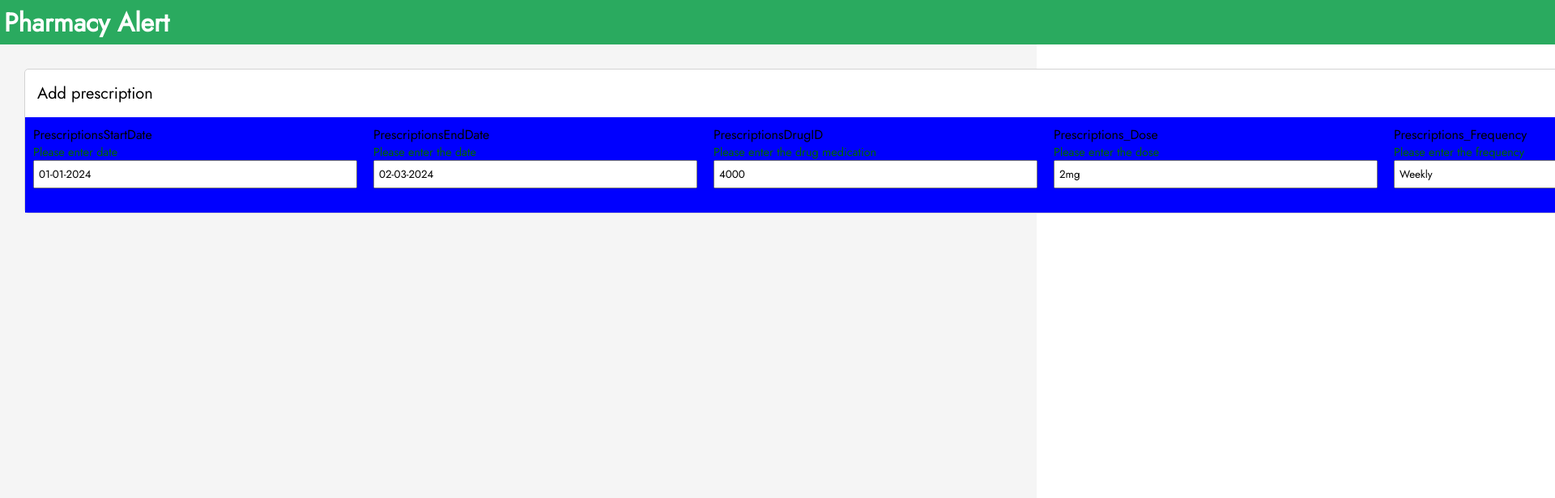
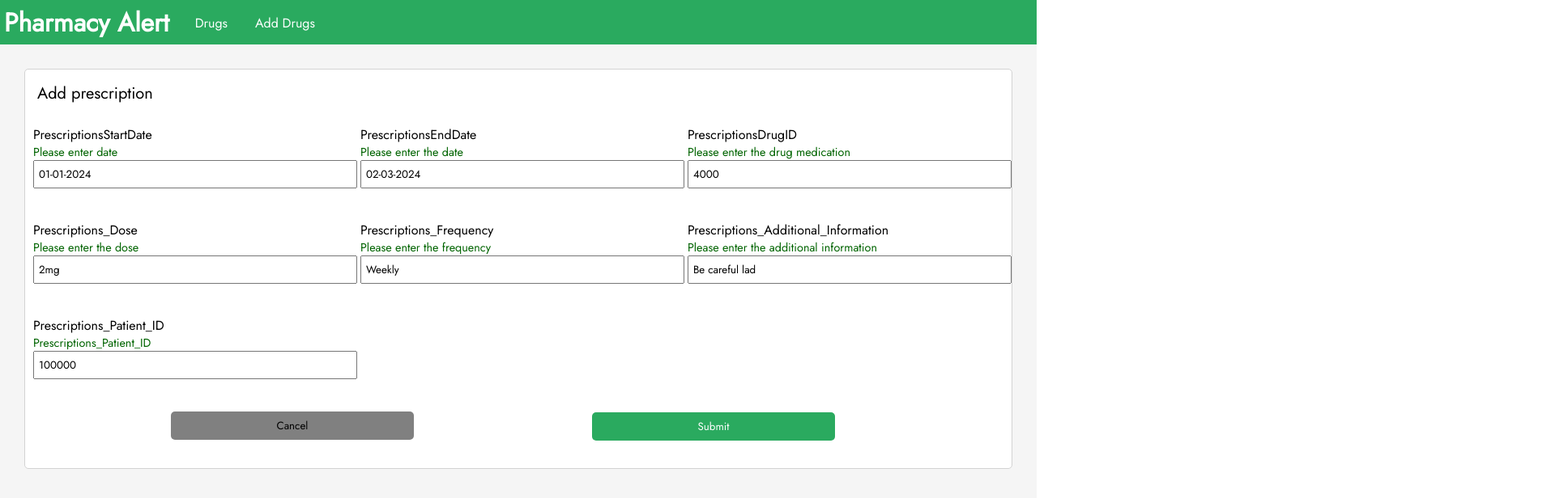
Before and after one commit to Mihir42/React-Pharmacy-Alert, a React (Vite) app: page /addPrescription in a window 1280 px wide. Shown: the top 616 px of the page at 81% size, 1920 px wide, since content can reach past the window. Built offline with nearby package versions, Linux system fonts and the light colour scheme; no server answers.

Commit message:
Refactoring complete (#6)

```diff
--- a/src/components/UI/LargeCard.scss
+++ b/src/components/UI/LargeCard.scss
@@ -2,7 +2,11 @@ div.large-card {
   border: solid lightgrey 1px;
   border-radius: 5px;
   background-color: white;
-  max-width: 100%;
+}
+
+div.large-container {
+  max-width: 1250px;
+  display: grid;
 }
 
 div.large-title {
--- a/src/components/entity/drugs/DrugForm.scss
+++ b/src/components/entity/drugs/DrugForm.scss
@@ -16,7 +16,7 @@ button.submitButton {
   border-radius: 5px;
   position: relative;
   margin-bottom: 10px;
-  left: 400px;
+  left: 700px;
 }
 
 button.cancelButton {
@@ -27,4 +27,5 @@ button.cancelButton {
   position: relative;
   background-color: gray;
   border-radius: 5px;
+  top: 35px;
 }
--- a/src/components/entity/prescriptions/PrescriptionForm.jsx
+++ b/src/components/entity/prescriptions/PrescriptionForm.jsx
@@ -192,12 +192,19 @@ function PrescriptionForm({
             onChange={handleChange}
           />
         </FormItem>
+      </form>
 
-        <button type="submit" value="cancel" onClick={handleCancel}>
+      <button
+        className="prescriptionCancelButton"
+        type="submit"
+        value="cancel"
+        onClick={handleCancel}
+      >
         Cancel
       </button>
 
       <button
+        className="prescriptionSubmitButton"
         type="submit"
         form="prescriptionForm"
         value="submit"
@@ -205,7 +212,6 @@ function PrescriptionForm({
       >
         Submit
       </button>
-      </form>
     </LargeCard>
   );
 }
--- a/src/components/entity/prescriptions/PrescriptionForm.scss
+++ b/src/components/entity/prescriptions/PrescriptionForm.scss
@@ -1,6 +1,33 @@
 form.borderFormPrescriptions {
   display: flex;
+  flex-wrap: wrap;
   flex-direction: row;
-  flex-wrap: inherit;
-  background-color: blue;
 }
+
+form.borderFormPrescriptions > div.FormItem {
+  flex: 0 0 auto;
+  margin-right: 2px;
+  width: 33%;
+}
+
+button.prescriptionSubmitButton {
+  padding: 8px;
+  width: 300px;
+  color: white;
+  border-radius: 5px;
+  position: relative;
+  bottom: 34px;
+  left: 700px;
+  background-color: #2aaa5f;
+}
+
+button.prescriptionCancelButton {
+  padding: 8px;
+  width: 300px;
+  margin-top: 10px;
+  color: black;
+  left: 180px;
+  position: relative;
+  background-color: gray;
+  border-radius: 5px;
+}
--- a/src/components/layouts/Header.jsx
+++ b/src/components/layouts/Header.jsx
@@ -17,6 +17,9 @@ function Header(props) {
       <NavLink className="link" to={props.link2}>
         {props.header2}
       </NavLink>
+      <NavLink className="link" to={props.link3}>
+        {props.header3}
+      </NavLink>
     </header>
   );
 }
@@ -26,6 +29,8 @@ Header.propTypes = {
   link1: PropTypes.string,
   header2: PropTypes.string,
   link2: PropTypes.string,
+  header3: PropTypes.string,
+  link3: PropTypes.string,
 };
 
 export default Header;
--- a/src/components/layouts/Layout.jsx
+++ b/src/components/layouts/Layout.jsx
@@ -18,6 +18,8 @@ function Layout(props) {
         link1={props.link1}
         header2={props.header2}
         link2={props.link2}
+        header3={props.header3}
+        link3={props.link3}
       />
       <main> {props.children}</main>
     </div>
@@ -30,6 +32,8 @@ Layout.propTypes = {
   link1: PropTypes.string,
   header2: PropTypes.string,
   link2: PropTypes.string,
+  header3: PropTypes.string,
+  link3: PropTypes.string,
 };
 
 export default Layout;
--- a/src/components/layouts/Layout.scss
+++ b/src/components/layouts/Layout.scss
@@ -7,6 +7,7 @@ div#root {
 
 div.centerpane {
   background: whitesmoke;
+  width: 100%;
   max-width: 100%; //DO NOT TOUCH YOU SPANNER
   display: grid;
   grid-template-rows: auto auto 1fr auto;
--- a/src/components/pages/AddDrug.jsx
+++ b/src/components/pages/AddDrug.jsx
@@ -33,6 +33,8 @@ function AddDrug() {
         link1="/viewDrug"
         header2="Add Drugs"
         link2="/addDrug"
+        header3="Add Prescriptions"
+        link3="/addPrescription"
       >
         <DrugForm onSubmit={handleSubmit} cardTitle={"Create new Medication"} />
       </Layout>
--- a/src/components/pages/AddPrescription.jsx
+++ b/src/components/pages/AddPrescription.jsx
@@ -27,7 +27,12 @@ function AddPrescription() {
     return response.isSuccess ? getPrescriptions() || true : false;
   };
   return (
-    <Layout>
+    <Layout
+      header1="Drugs"
+      link1="/viewDrug"
+      header2="Add Drugs"
+      link2="/addDrug"
+    >
       <PrescriptionForm onSubmit={handleSubmit} cardTitle="Add prescription" />
     </Layout>
   );
```
Lines whose indentation alone changed are shown as unchanged.
